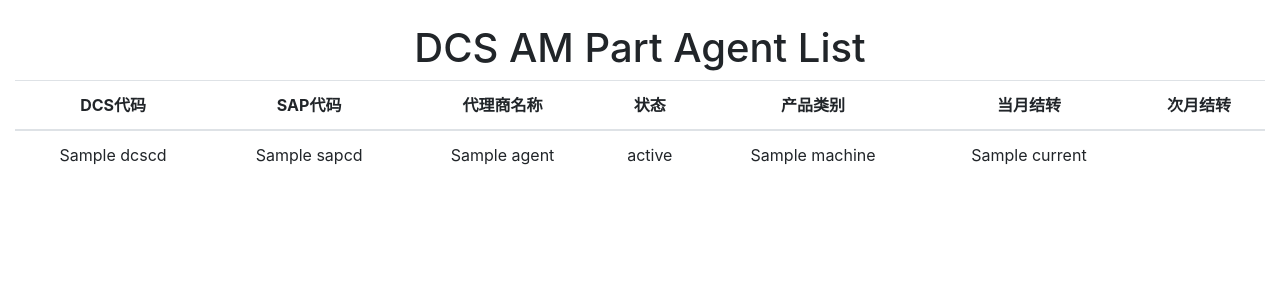
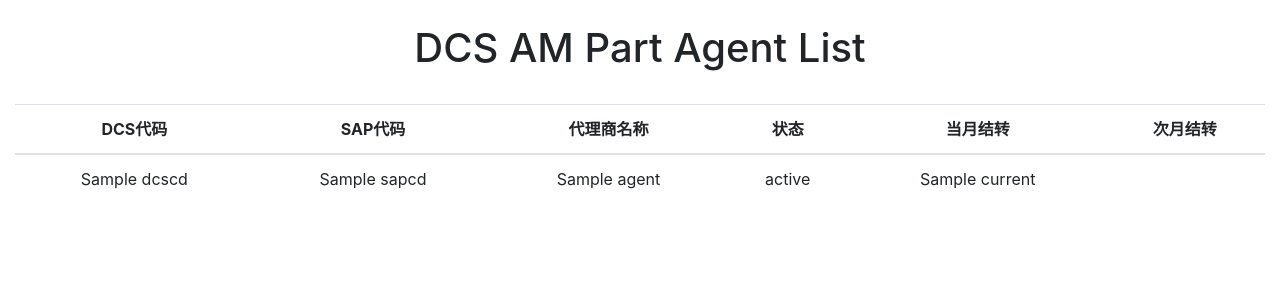
Before and after one commit to ItManHarry/dcs, a Flask app: template am/templates/agent/list.html in a window 1280 px wide. Shown: the part 56-356 px from the top of the page. Run offline with Flask 2, Linux system fonts and the light colour scheme; the template is opened without the code that fills it: most values are stand-ins (such as "Sample title", 1, 10 or a date in 2020); parts of the project's set-up code (start-up, migrations or seed data) failed here and were passed over; some libraries are stand-ins or nearby versions.

Commit message:
change ui

```diff
--- a/am/templates/agent/list.html
+++ b/am/templates/agent/list.html
@@ -7,7 +7,7 @@
         <div class = "col text-center">
             <h1>DCS AM Part Agent List</h1>
         </div>
-    </div>
+    </div><br>
     <div class="row">
         <div class = "col">
             <table class="table table-hover">
@@ -17,7 +17,7 @@
                         <th>SAP代码</th>
                         <th>代理商名称</th>
                         <th>状态</th>
-                        <th>产品类别</th>
+                        <!--th>产品类别</th-->
                         <!--th colspan="3">大区</th-->
                         <th>当月结转</th>
                         <th>次月结转</th>
@@ -35,8 +35,8 @@
                             <td>{{ data.sapcd }}</td>
                             <td>{{ data.agent }}</td>
                             <td>{{ data.status }}</td>
-                            <td>{{ data.machine }}</td>
-                            <!--td>{{ data.excavator }}</td>
+                            <!--td>{{ data.machine }}</td>
+                            <td>{{ data.excavator }}</td>
                             <td>{{ data.loader }}</td>
                             <td>{{ data.bobcat }}</td-->
                             <td>{{ data.current }}</td>
--- a/am/views/agent.py
+++ b/am/views/agent.py
@@ -29,6 +29,8 @@ def list():
         left join cp_branchcommue d
         on a.branchcommueid_b = d.id
         where 1 = 1
+        and curmonth <> '0'
+        and nextmonth <> '0'
         and a.id <> -1
     '''
     if code.strip() != '':
```
